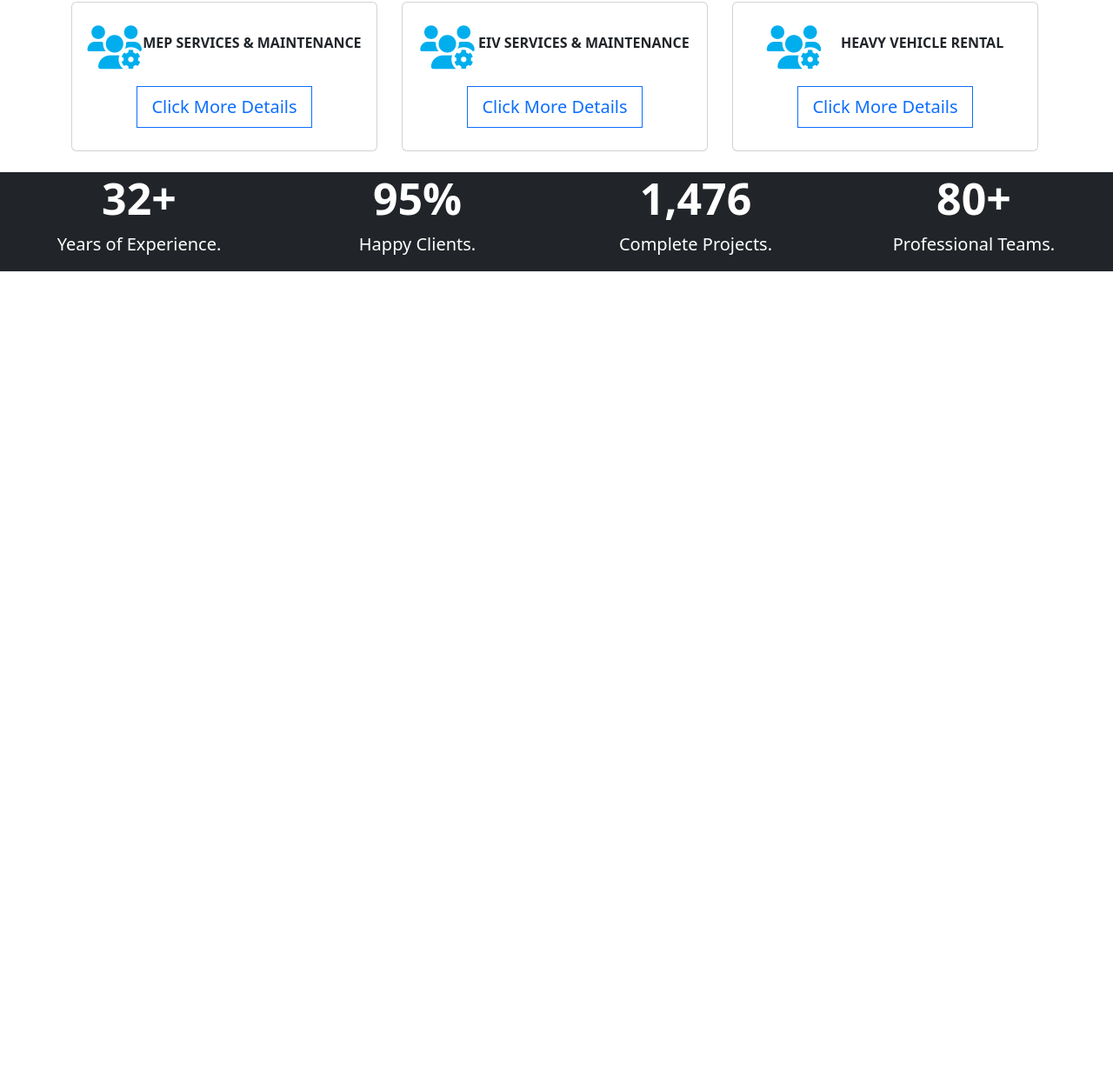
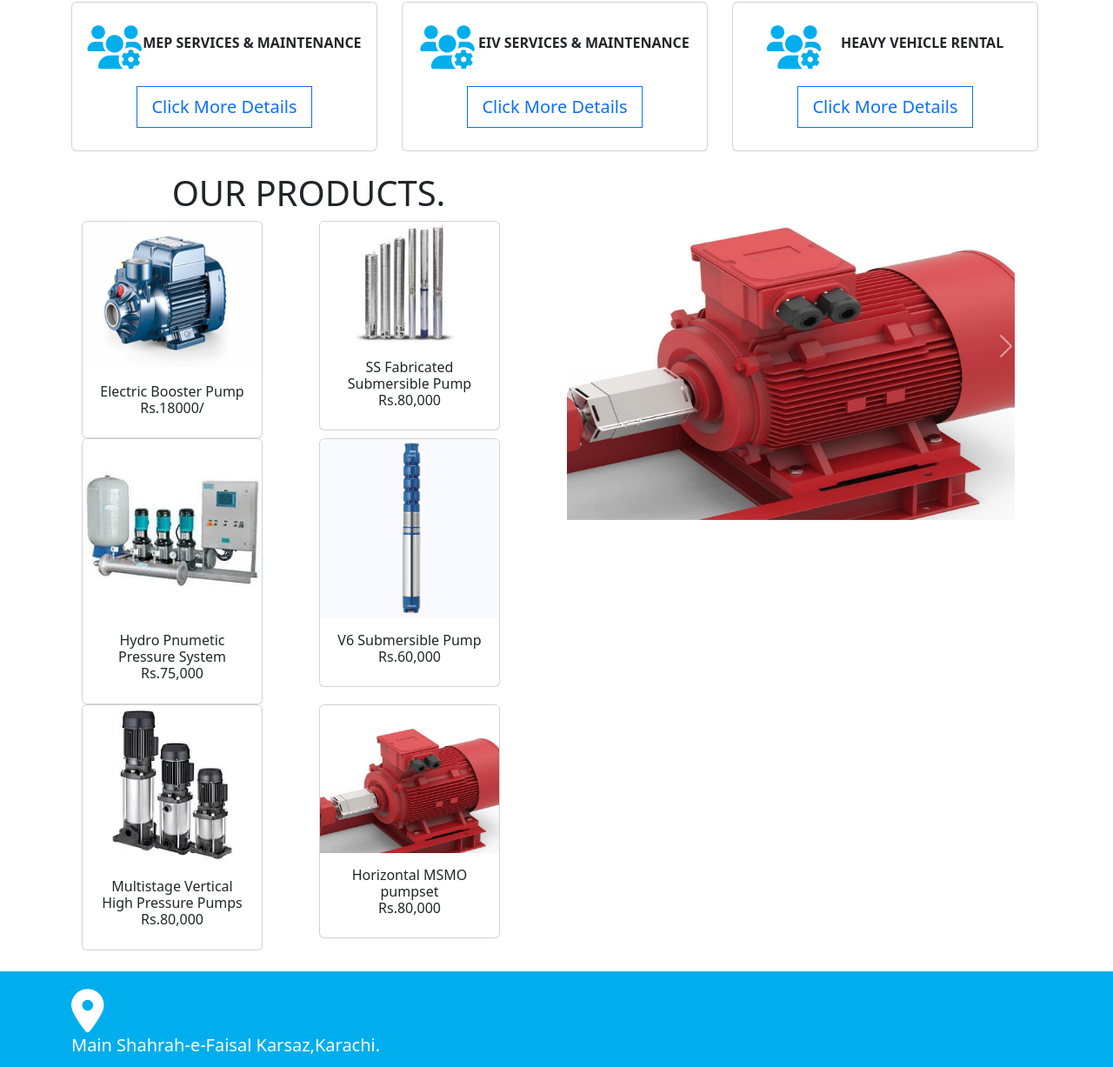
Before and after one commit to MusharrafSiddiqui92/Tech, a plain HTML site: page index.html in a window 1280 px wide. Shown: the part 1517-2744 px from the top of the page at 87% size. Before the commit the page ends 1829 px from the top, so only its background shows below. Drawn offline with nearby package versions, Linux system fonts and the light colour scheme.

Commit message:
re-edited and new footer

```diff
--- a/index.html
+++ b/index.html
@@ -18,9 +18,9 @@
       <div class="container-fluid">
         <a class="navbar-brand" href="https://www.youtube.com/@musharrafsiddiqui2865"
           style="display: flex;gap: 10px;"><i class="fa-solid fa-envelope"
-            style="color:rgb(0, 174, 237);padding-top: 7px;"></i>www.musharrafzafar@gmail.com</a> <span>
+            style="color:rgb(0, 174, 237);padding-top: 7px;"></i>www.test@gmail.com</a> <span>
           <a class="navbar-brand" href="#"><i class="fa-solid fa-phone" style="color:rgb(0, 174, 237);"></i>
-            +923463825908</a></span>
+            +921234567890</a></span>
       </div>
     </nav>
 
@@ -128,7 +128,7 @@
       <div class="row">
         <div class="col">
           <h3 style="font-weight: bolder; text-decoration:underline">ABOUT US</h3> <br>
-          <h1>Committed to superior quality & results.</h1>
+          <h1>Committed To Superior Quality & Results.</h1>
           <p>Founded in 2022 under the name of Tech N Mech Contracting & Services. We professionally executed many MEP &
             ELV projects from private residential units to large commercial towers, We consider each of these projects
             an added value to the company, An incentive towards bigger projects and diversified fields
@@ -177,7 +177,8 @@
     <div class="row">
       <div class="col">
         <div class="card" style="width: 22rem;">
-            <div class="card-body" style="display: flex;flex-wrap: wrap;height: 170px;align-items: center;justify-content: space-evenly;">
+          <div class="card-body"
+            style="display: flex;flex-wrap: wrap;height: 170px;align-items: center;justify-content: space-evenly;">
             <i class="fa-solid fa-users-gear" style="font-size:50px;color:rgb(0, 174, 237);"></i>
             <h6 class="card-title" style="font-weight: bolder;">MEP SERVICES & MAINTENANCE</h6>
             <a href="#" class="btn btn-outline-primary btn-lg rounded-0">Click More Details</a>
@@ -186,7 +187,8 @@
       </div>
       <div class="col">
         <div class="card" style="width: 22rem;">
-            <div class="card-body" style="display: flex;flex-wrap: wrap;height: 170px;align-items: center;justify-content: space-evenly;">
+          <div class="card-body"
+            style="display: flex;flex-wrap: wrap;height: 170px;align-items: center;justify-content: space-evenly;">
             <i class="fa-solid fa-users-gear" style="font-size:50px;color:rgb(0, 174, 237);"></i>
             <h6 class="card-title" style="font-weight: bolder;">EIV SERVICES & MAINTENANCE</h6>
             <a href="#" class="btn btn-outline-primary btn-lg rounded-0">Click More Details</a>
@@ -195,7 +197,8 @@
       </div>
       <div class="col">
         <div class="card" style="width: 22rem;">
-            <div class="card-body" style="display: flex;flex-wrap: wrap;height: 170px;align-items: center;justify-content: space-evenly;">
+          <div class="card-body"
+            style="display: flex;flex-wrap: wrap;height: 170px;align-items: center;justify-content: space-evenly;">
             <i class="fa-solid fa-users-gear" style="font-size:50px;color:rgb(0, 174, 237);"></i>
             <h6 class="card-title" style="font-weight: bolder;">HEAVY VEHICLE RENTAL</h6>
             <a href="#" class="btn btn-outline-primary btn-lg rounded-0">Click More Details</a>
@@ -204,17 +207,128 @@
       </div>
     </div>
   </div>
-
-
-    <div class="container-fluid text-center bg-dark mt-4">
-      <div class="row row-cols-2 row-cols-sm-2 row-cols-md-4">
-        <div class="col"><h1  style="font-weight: bolder;font-size: 50px;color: white;">32+</h1><p style="color: white;font-size:20px">Years of Experience.</p></div>
-        <div class="col"><h1 style="font-weight: bolder;font-size: 50px;color: white;">95%</h1><p style="font-size: 20px;color: white;">Happy Clients.</p></div>
-        <div class="col"><h1 style="font-weight: bolder;font-size: 50px;color: white;">1,476</h1><p style="font-size: 20px;color: white;">Complete Projects.</p></div>
-        <div class="col"><h1 style="font-weight: bolder;font-size: 50px;color: white;">80+</h1><p style="font-size: 20px;color: white;">Professional Teams.</p></div>
+  <div class="container text-center mt-4">
+    <div class="row">
+      <div class="col">
+        <div class="container text-center">
+          <!-- Stack the columns on mobile by making one full-width and the other half-width -->
+          <div class="row">
+            <div class="col-md-12">
+              <h1 style="align-items: center;">OUR PRODUCTS.</h1>
+            </div>
+            <!-- <div class="col-6 col-md-4">.col-6 .col-md-4</div> -->
+          </div>
+          <!-- Columns start at 50% wide on mobile and bump up to 33.3% wide on desktop -->
+          <div class="row">
+            <div class="col-6">
+              <div class="card" style="width: 13rem;">
+                <img src="./products/1.jpg" class="card-img-top" alt="..." style="height: 170px;">
+                <div class="card-body">
+                  <h6 class="card-title">Electric Booster Pump <br> Rs.18000/</h6>
                 </div>
               </div>
+            </div>
+            <div class="col-6">
+              <div class="card" style="width: 13rem;">
+                <img src="./products/2.jpg" class="card-img-top" alt="...">
+                <div class="card-body">
+                  <h6 class="card-title">SS Fabricated Submersible Pump<br>Rs.80,000</h6>
+                </div>
+              </div>
+            </div>
+            <!-- <div class="col-6 col-md-4">.col-6 .col-md-4</div> -->
+          </div>
 
+          <!-- Products Cards starts here -->
+          <div class="row">
+            <div class="col-6">
+              <div class="card" style="width: 13rem;">
+                <img src="./products/4.jpg" class="card-img-top" alt="...">
+                <div class="card-body">
+                  <h6 class="card-title">Hydro Pnumetic Pressure System<br>Rs.75,000</h6>
+                </div>
+              </div>
+            </div>
+            <div class="col-6">
+              <div class="card" style="width: 13rem;">
+                <img src="./products/6.png" class="card-img-top" alt="...">
+                <div class="card-body">
+                  <h6 class="card-title">V6 Submersible Pump<br> Rs.60,000</h6>
+                </div>
+              </div>
+            </div>
+            <div class="col-6">
+              <div class="card" style="width: 13rem;">
+                <img src="./products/5.jpg" class="card-img-top" alt="...">
+                <div class="card-body">
+                  <h6 class="card-title">Multistage Vertical High Pressure Pumps<br> Rs.80,000</h6>
+                </div>
+              </div>
+            </div>
+            <div class="col-6">
+              <div class="card" style="width: 13rem;">
+                <img src="./products/3.jpg" class="card-img-top" alt="..." style="height: 170px;">
+                <div class="card-body">
+                  <h6 class="card-title">Horizontal MSMO pumpset<br> Rs.80,000</h6>
+                </div>
+              </div>
+            </div>
+          </div>
+        </div>
+      </div>
+      <!-- Products cards end here -->
+      <div class="col-md-6 col-sm-12">
+        <div id="carouselExampleAutoplaying" class="carousel slide" data-bs-ride="carousel">
+          <div class="carousel-inner">
+            <div class="carousel-item active">
+              <img src="./products/3.jpg" class="d-block w-100" alt="..." style="height: 400px;">
+            </div>
+            <div class="carousel-item">
+              <img src="./products/2.jpg" class="d-block w-100" alt="..." style="height: 400px;">
+            </div>
+            <div class="carousel-item">
+              <img src="./products/4.jpg" class="d-block w-100" alt="..." style="height: 400px;">
+            </div>
+          </div>
+          <button class="carousel-control-prev" type="button" data-bs-target="#carouselExampleAutoplaying"
+            data-bs-slide="prev">
+            <span class="carousel-control-prev-icon" aria-hidden="true"></span>
+            <span class="visually-hidden">Previous</span>
+          </button>
+          <button class="carousel-control-next" type="button" data-bs-target="#carouselExampleAutoplaying"
+            data-bs-slide="next">
+            <span class="carousel-control-next-icon" aria-hidden="true"></span>
+            <span class="visually-hidden">Next</span>
+          </button>
+        </div>
+      </div>
+    </div>
+  </div>
+  <!-- Footer -->
+   <div class="container-fluid mt-4" style="height: 300px;background-color:rgb(0, 174, 237);">
+    <div class="container">
+      <div class="row">
+        <div class="col">
+          <i class="fa-solid fa-location-dot" style="color: white;font-size: 50px;padding-top: 20px;"></i>
+        <p style="color: white;font-size: 20px;">Main Shahrah-e-Faisal Karsaz,Karachi.</p>
+        </div>
+        <!-- <div class="col">
+          2 of 2
+        </div> -->
+      </div>
+      <div class="row">
+        <div class="col">
+          <a href="" style="color: white;text-decoration: none;"><i class="fa-solid fa-envelope" style="font-size: 30px;padding-right: 10px;"></i>test@yahoo.com</a>
+        </div>
+        <div class="col">
+          <a href="" style="color: white;text-decoration: none;">Click For Quick Response.<i class="fa-brands fa-whatsapp" style="font-size: 35px;padding-right: 10px;"></i></a>
+        </div>
+        <div class="col" style="display: flex;gap: 30px;font-size: 25px;">
+          <a href="https://www.facebook.com/Musharraf.siuddiqui/"><i class="fa-brands fa-facebook" style="color: white;"></i></a><a href=""><i class="fa-brands fa-linkedin" style="color: white;"></i></a><a href=""><i class="fa-brands fa-twitter" style="color: white;"></i></a>
+        </div>
+      </div>
+    </div>
+   </div>
   <script src="https://cdn.jsdelivr.net/npm/bootstrap@5.3.3/dist/js/bootstrap.bundle.min.js"></script>
 </body>
 
```
Also changed, not shown: products/1.jpg (added), products/2.jpg (added), products/3.jpg (added), products/4.jpg (added), products/5.jpg (added), products/6.png (added). Lines whose indentation alone changed are shown as unchanged.
